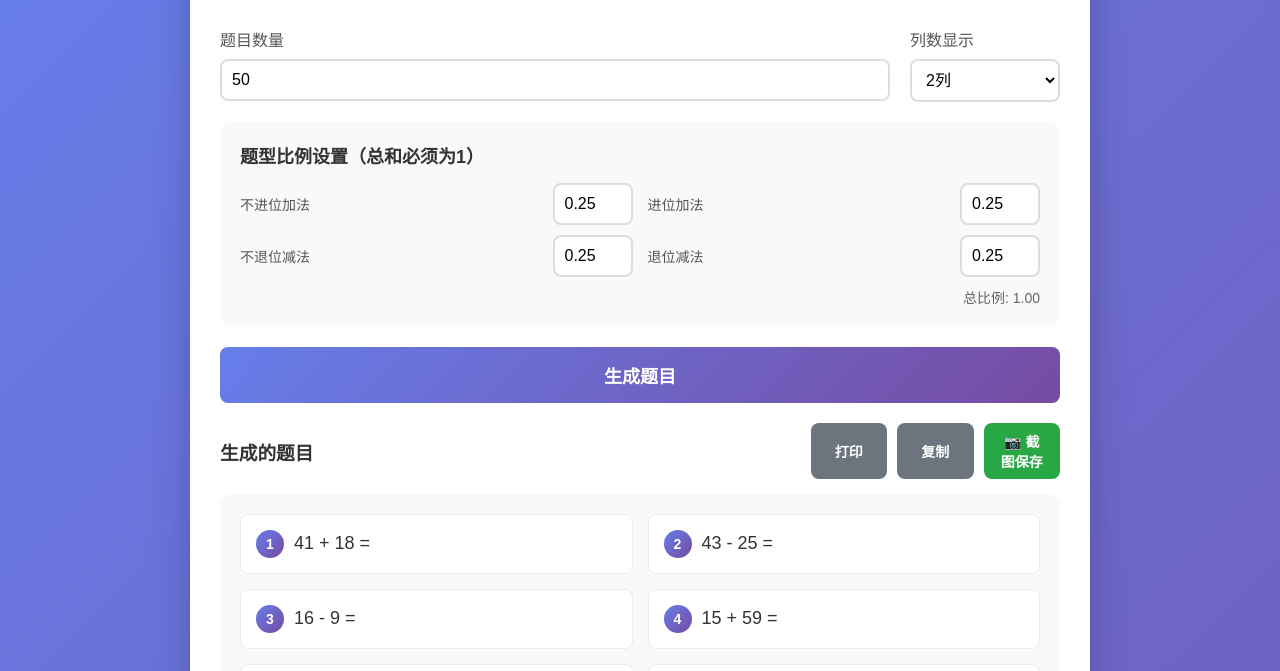
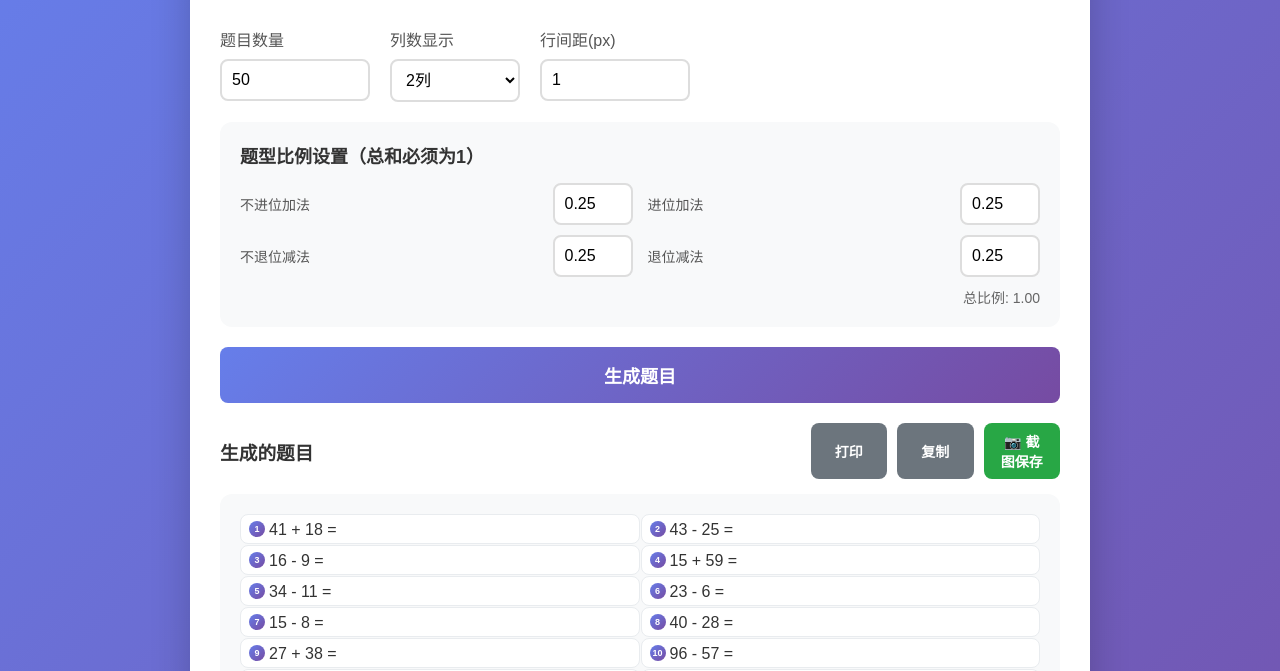
Before and after one commit to camilycheng/grade1-math-sheet, a plain HTML site: page index.html in a window 1280 px wide. Both pictures are taken after a click on the button "生成题目". Shown: the part 93-764 px from the top of the page. Drawn offline with nearby package versions, Linux system fonts and the light colour scheme.

Commit message:
优化题目显示：缩小题目高度、调整行间距默认值为1

```diff
--- a/index.html
+++ b/index.html
@@ -72,10 +72,14 @@
         }
 
         .flex-1 {
-            flex: 1;
+            flex: 0 0 150px;
         }
 
         .flex-2 {
+            flex: 0 0 130px;
+        }
+
+        .flex-3 {
             flex: 0 0 150px;
         }
 
@@ -237,33 +241,33 @@
 
         .question-item {
             background: white;
-            padding: 15px;
+            padding: 4px 8px;
             border-radius: 8px;
             display: flex;
-            align-items: flex-start;
-            gap: 10px;
+            align-items: center;
+            gap: 4px;
             border: 1px solid #e9ecef;
         }
 
         .question-number {
             flex-shrink: 0;
-            width: 28px;
-            height: 28px;
+            width: 16px;
+            height: 16px;
             background: linear-gradient(135deg, #667eea 0%, #764ba2 100%);
             color: white;
             border-radius: 50%;
             display: flex;
             align-items: center;
             justify-content: center;
-            font-size: 14px;
+            font-size: 9px;
             font-weight: bold;
         }
 
         .question-text {
             flex: 1;
-            font-size: 18px;
+            font-size: 16px;
             color: #333;
-            padding-top: 3px;
+            padding-top: 2px;
         }
 
         .question-item:hover {
@@ -279,6 +283,7 @@
                 box-shadow: none;
                 padding: 0;
             }
+            .settings,
             button,
             .btn-group {
                 display: none;
@@ -287,11 +292,15 @@
                 max-height: none;
                 overflow: visible;
             }
+            .result-header h3 {
+                display: none;
+            }
         }
     </style>
 </head>
 <body>
     <div class="container">
+        <div class="settings">
         <h1>📝 一年级口算题生成器</h1>
 
         <div class="form-row">
@@ -308,6 +317,10 @@
                     <option value="4">4列</option>
                     <option value="5">5列</option>
                 </select>
+            </div>
+            <div class="form-group flex-3">
+                <label for="lineSpacing">行间距(px)</label>
+                <input type="number" id="lineSpacing" min="1" max="50" value="1">
             </div>
         </div>
 
@@ -336,6 +349,7 @@
             <div class="total-ratio" id="totalRatio">总比例: 1.00</div>
         </div>
 
+        </div>
         <button onclick="generateQuestions()">生成题目</button>
 
         <div class="result" id="result">
@@ -464,6 +478,8 @@
 
             const grid = document.getElementById('questionsGrid');
             grid.className = `questions-grid columns-${currentColumns}`;
+            const lineSpacing = parseInt(document.getElementById('lineSpacing').value) || 15;
+            grid.style.gap = `${lineSpacing}px`;
             grid.innerHTML = '';
 
             questions.forEach((q, index) => {
```
